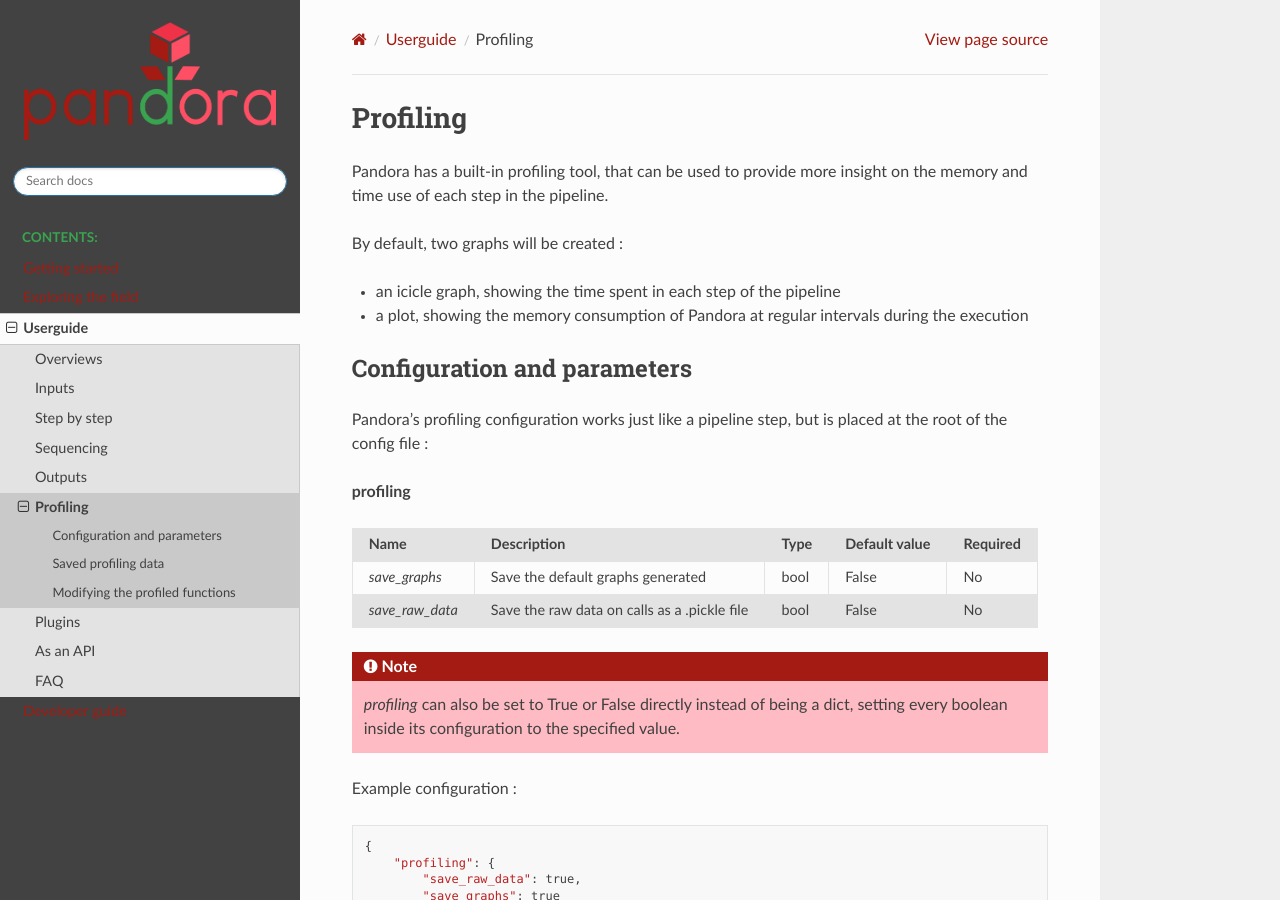
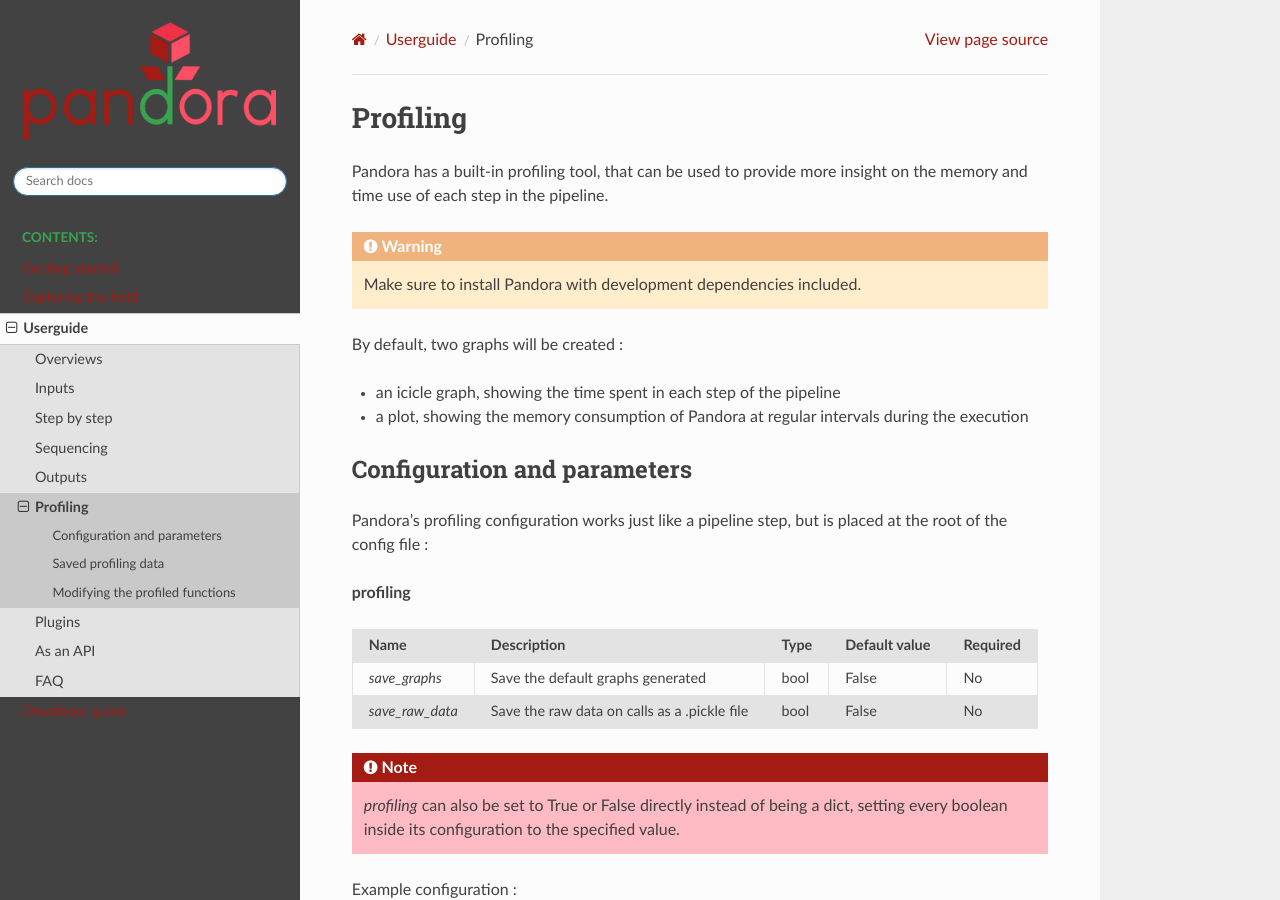
Before and after one commit to CNES/Pandora, a Sphinx documentation site: the page built from docs/source/userguide/profiling.rst, in a window 1280 px wide and 900 px high. Built offline with Sphinx 7.4.7 and the Read the Docs theme 3.1.0, drawn with Linux system fonts in a browser that asks for light colours; formulas are drawn with MathJax 3; pages that are not in the unit, such as notebooks, are missing from menus.

Commit message:
doc: add warning for user

```diff
--- a/docs/source/userguide/profiling.rst
+++ b/docs/source/userguide/profiling.rst
@@ -4,6 +4,10 @@
 =========
 
 Pandora has a built-in profiling tool, that can be used to provide more insight on the memory and time use of each step in the pipeline.
+
+.. warning::
+
+    Make sure to install Pandora with development dependencies included.
 
 By default, two graphs will be created :
 
```
